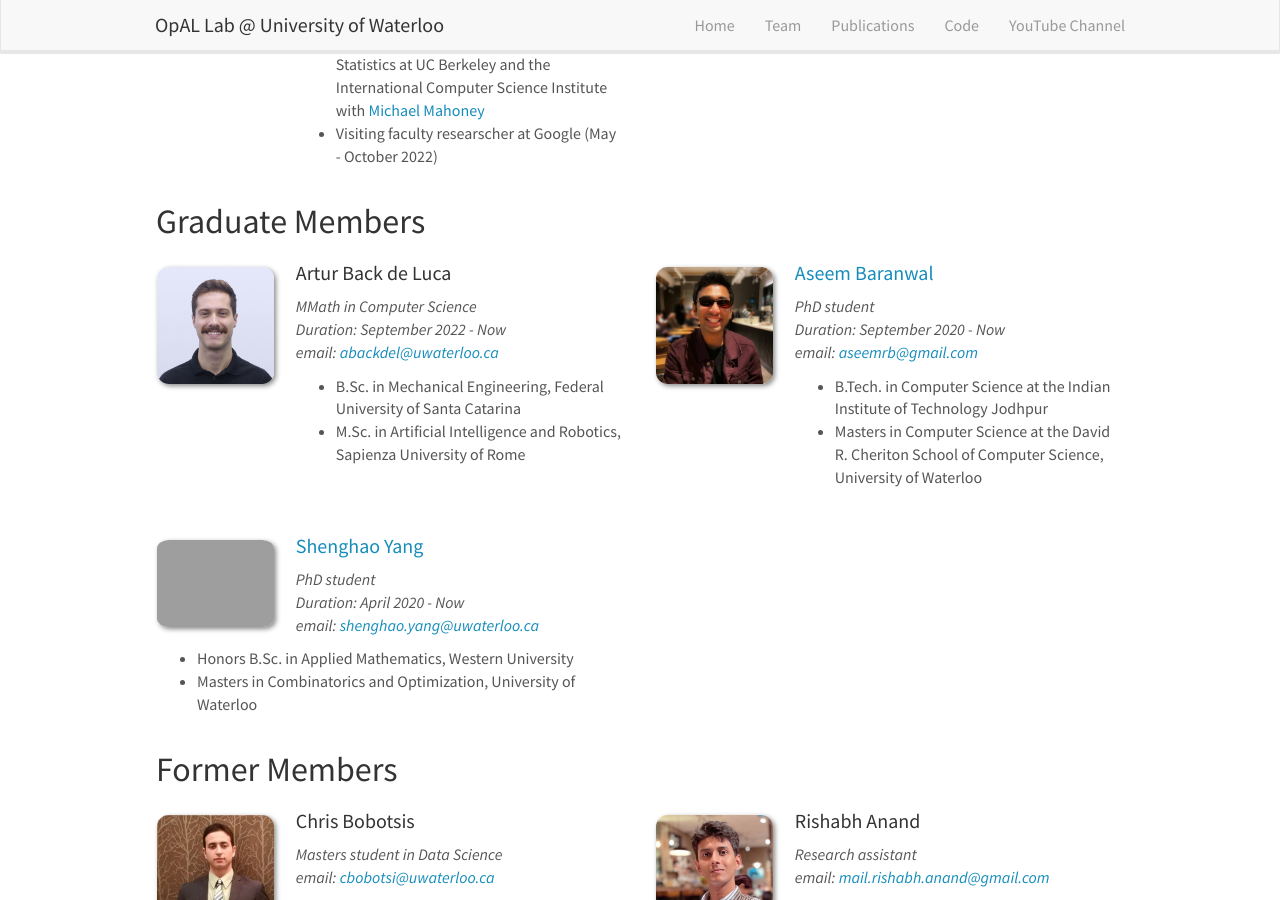
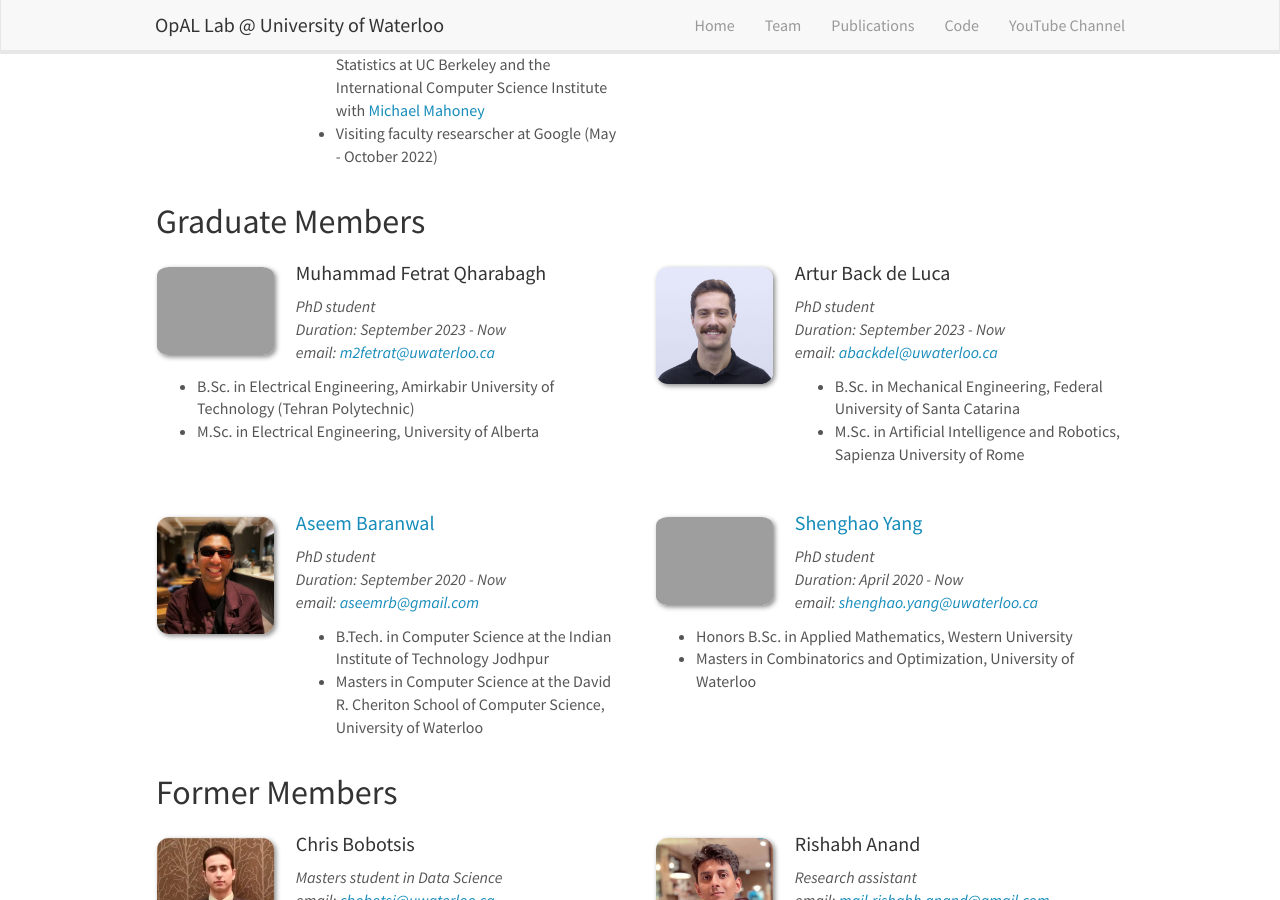
Before and after one commit to opallab/opallab.github.io, a Jekyll site: the page built from _pages/team.md, in a window 1280 px wide and 900 px high, scrolled down 506 px. Built offline with Jekyll 4.4.1, drawn with Linux system fonts in a browser that asks for light colours; nearby versions of some CDN libraries.

Commit message:
added Muhammad

```diff
--- a/_data/graduate_members.yml
+++ b/_data/graduate_members.yml
@@ -1,7 +1,16 @@
+- name: Muhammad Fetrat Qharabagh
+  photo:
+  info: PhD student
+  duration: September 2023 - Now
+  email: m2fetrat@uwaterloo.ca
+  number_educ: 2
+  education1: B.Sc. in Electrical Engineering, Amirkabir University of Technology (Tehran Polytechnic)
+  education2: M.Sc. in Electrical Engineering, University of Alberta
+
 - name: Artur Back de Luca
   photo: Artur.jpg
-  info: MMath in Computer Science
-  duration: September 2022 - Now
+  info: PhD student
+  duration: September 2023 - Now
   email: abackdel@uwaterloo.ca
   number_educ: 2
   education1: B.Sc. in Mechanical Engineering, Federal University of Santa Catarina
```
